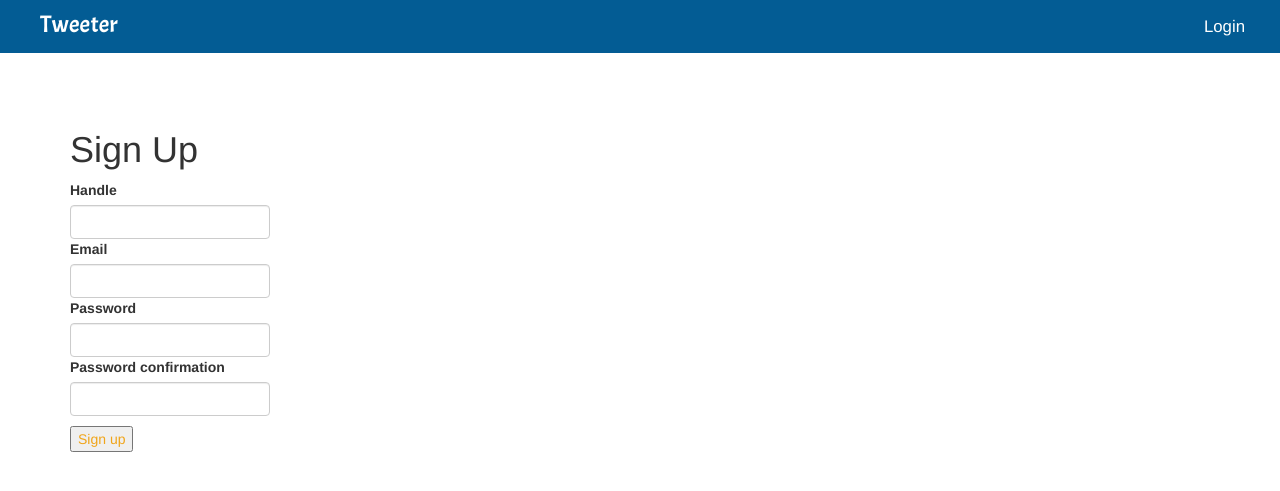
After one commit to pjurgensen/twitter_clone, a Rails app: page /users/new in a window 1280 px wide. The commit adds this page. Shown: the top 491 px of the page. Run offline with Rails 7, Linux system fonts and the light colour scheme; style sheets or scripts are compiled from the project's sources; some libraries are stand-ins or nearby versions.

Commit message:
setup user authentication - user now how the ability to sign up, login, and logout

```diff
--- a/app/assets/stylesheets/styles.css.scss
+++ b/app/assets/stylesheets/styles.css.scss
@@ -79,7 +79,8 @@ $BrandSecondaryColor: #F0A51A;
 
 .main-page {
   margin: 0 auto;
-  margin-top: 70px;
+  margin-top: 30px;
+  margin-bottom: 50px;
   text-align: center;
   h1 {
     font-family: $BrandFont;
@@ -88,13 +89,36 @@ $BrandSecondaryColor: #F0A51A;
   }
   .signup-button {
     padding: 20px 30px;
-    background-color: #60b044;
+    background-color: $BrandSecondaryColor;
     color: white;
     font-size: 1.5em;
     margin-top: 20px;
   }
 }
 
+.signup-form {
+  margin: 0 auto;
+  margin-top: 50px;
+  .field input {
+    width: 200px;
+  }
+  .actions {
+    margin-top: 10px;
+    color: $BrandSecondaryColor;
+  }
+}
+
+.login-form {
+  margin: 0 auto;
+  margin-top: 50px;
+  .field input {
+    width: 200px;
+  }
+  .actions {
+    margin-top: 10px;
+    color: $BrandSecondaryColor;
+  }
+}
 
 
 /* ====================================== FOOTER ====================================== */
--- a/app/controllers/application_controller.rb
+++ b/app/controllers/application_controller.rb
@@ -2,4 +2,15 @@ class ApplicationController < ActionController::Base
   # Prevent CSRF attacks by raising an exception.
   # For APIs, you may want to use :null_session instead.
   protect_from_forgery with: :exception
+
+private
+
+  def current_user
+    @current_user ||= User.find(session[:user_id]) if session[:user_id]
+  end
+  helper_method :current_user
+
+  def authorize
+    redirect_to login_path, alert: "Not authorized" if current_user.nil?
+  end
 end
--- a/app/controllers/users_controller.rb
+++ b/app/controllers/users_controller.rb
@@ -3,4 +3,33 @@ class UsersController < ApplicationController
   def home
   end
 
+  def new
+    @user = User.new
+  end
+
+  def create
+    @user = User.new(user_params)
+
+    if @user.save
+
+      session[:user_id] = @user.id
+      flash[:notice] = "Thank you for signing up!"
+      redirect_to user_path(@user)
+    else
+      render 'new'
+    end
+  end
+
+  def show
+    @user = User.find(params[:id])
+  end
+
+private
+
+  def user_params
+    params.require(:user).permit(:handle,
+                                 :email,
+                                 :password,
+                                 :password_confirmation)
+  end
 end
--- /dev/null
+++ b/app/views/layouts/_errors.html.erb
@@ -0,0 +1,10 @@
+<% if object.errors.any? %>
+  <div class="red error_messages">
+    <h2>Invalid email or password</h2>
+    <ul>
+      <% object.errors.full_messages.each do |message| %>
+        <li><%= message %></li>
+      <% end %>
+    </ul>
+  </div>
+<% end %>
--- a/app/views/layouts/_header.html.erb
+++ b/app/views/layouts/_header.html.erb
@@ -4,12 +4,12 @@
       <li><%= link_to "Tweeter", root_path %></li>
     </ul>
     <ul class="header-links pull-right">
-      <%# if current_user %>
-        <li>Logged in as <span class="orange"><%#= link_to current_user.email, user_path(current_user) %></span></li>
-        <li><%#= link_to "Log Out", logout_path %></li>
-      <%# else %>
-        <li><%#= link_to "Sign In", login_path %></li>
-      <%# end %>
+      <% if current_user %>
+        <li>Logged in as <span class="orange"><%= link_to current_user.handle, user_path(current_user) %></span></li>
+        <li><%= link_to "Log Out", logout_path %></li>
+      <% else %>
+        <li><%= link_to "Login", login_path %></li>
+      <% end %>
     </ul>
   </div>
 </div>
--- a/app/views/users/home.html.erb
+++ b/app/views/users/home.html.erb
@@ -7,5 +7,5 @@
       <%= image_tag("tweeter-bird.png", height: '40%', width: '40%', class: "tweeter-bird") %>
     </div>
   </div>
-  <%#= link_to "Sign up for Tweeter", signup_path, class: "signup-button btn btn-default" %>
+  <%= link_to "Sign up for Tweeter", signup_path, class: "signup-button btn btn-default" %>
 </div>
--- /dev/null
+++ b/app/views/users/new.html.erb
@@ -0,0 +1,28 @@
+<%= content_for(:title, "Sign up") %>
+
+<div class="signup-form container">
+  <h1>Sign Up</h1>
+
+  <%= render("layouts/errors", :object => @user) %>
+
+  <%= form_for @user do |f| %>
+    <div class="field">
+      <%= f.label :handle %><br />
+      <%= f.text_field :handle, class: 'form-control' %>
+    </div>
+    <div class="field">
+      <%= f.label :email %><br />
+      <%= f.text_field :email, class: 'form-control' %>
+    </div>
+    <div class="field">
+      <%= f.label :password %><br />
+      <%= f.password_field :password, class: 'form-control'  %>
+    </div>
+    <div class="field">
+      <%= f.label :password_confirmation %><br />
+      <%= f.password_field :password_confirmation, class: 'form-control' %>
+    </div>
+    <div class="actions"><%= submit_tag "Sign up" %></div>
+  <% end %>
+
+</div>
--- a/config/routes.rb
+++ b/config/routes.rb
@@ -1,6 +1,11 @@
 TwitterClone::Application.routes.draw do
-  root to: "users#home"
+  root to: 'users#home'
 
-  resources :users
+  get 'signup', to: 'users#new', as: 'signup'
+  get 'login', to: 'sessions#new', as: 'login'
+  get 'logout', to: 'sessions#destroy', as: 'logout'
+
+  resources :users, :except => [:index, :update, :edit]
+  resources :sessions
 
 end
```
Also changed, not shown: app/controllers/sessions_controller.rb (added, +24 -0 lines), app/views/sessions/new.html.erb (added, +17 -0 lines), app/views/users/show.html.erb (added, +7 -0 lines).
